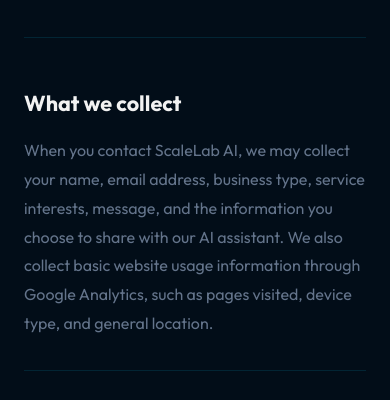
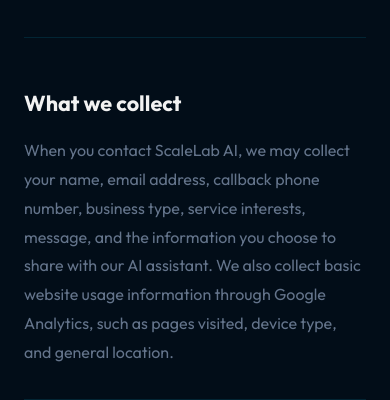
Before and after one commit to Deinsulmanis/scalelabwebsite, a plain HTML site: page privacy-policy.html in a window 390 px wide. Shown: the part 379-779 px from the top of the page. Drawn offline with Linux system fonts and the light colour scheme.

Commit message:
Disclose chatbot phone collection

```diff
--- a/privacy-policy.html
+++ b/privacy-policy.html
@@ -19,7 +19,7 @@
       <h1 class="legal-title">Your information, handled clearly.</h1>
       <p class="legal-updated">Effective August 20, 2026</p>
       <div class="legal-content">
-        <section><h2>What we collect</h2><p>When you contact ScaleLab AI, we may collect your name, email address, business type, service interests, message, and the information you choose to share with our AI assistant. We also collect basic website usage information through Google Analytics, such as pages visited, device type, and general location.</p></section>
+        <section><h2>What we collect</h2><p>When you contact ScaleLab AI, we may collect your name, email address, callback phone number, business type, service interests, message, and the information you choose to share with our AI assistant. We also collect basic website usage information through Google Analytics, such as pages visited, device type, and general location.</p></section>
         <section><h2>How we use information</h2><p>We use submitted information to respond to inquiries, recommend relevant services, operate and improve our website and AI assistant, prevent misuse, and maintain business records. We do not sell personal information.</p></section>
         <section><h2>Service providers</h2><p>Contact-form submissions are processed by Formspree. AI-assistant messages are processed through our hosted backend and Anthropic's AI services. Website analytics are processed by Google Analytics. Hosting and email providers may also process information as needed to deliver these services.</p></section>
         <section><h2>Storage and retention</h2><p>AI-assistant lead details may be stored on our application server and sent to our business email. Contact-form submissions are retained in Formspree and our email systems. We retain information only as long as reasonably necessary for the purposes described here, legal obligations, and dispute resolution.</p></section>
```
